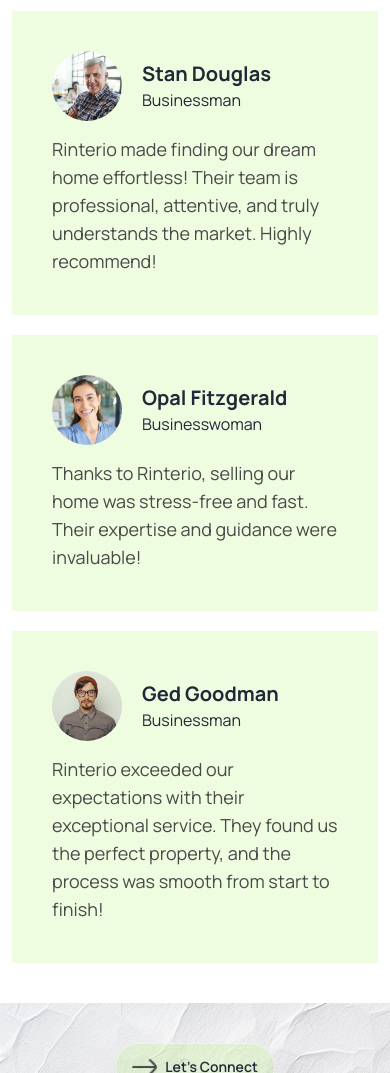
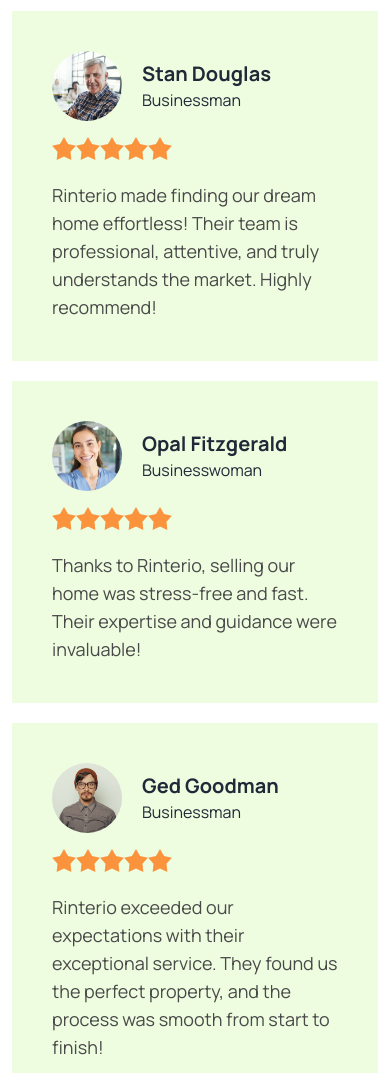
Before and after one commit to mainulimurad/Assignment-3, a plain HTML site: page index.html in a window 390 px wide. Shown: the part 6698-7771 px from the top of the page. Drawn offline with nearby package versions, Linux system fonts and the light colour scheme.

Commit message:
mobile responsive done

```diff
--- a/index.html
+++ b/index.html
@@ -431,6 +431,17 @@
                                     <p>Businessman</p>
                                 </div>
                             </div>
+                            <div class="rating pt-4">
+                                <input type="radio" name="rating-2" class="mask mask-star-2 bg-orange-400" />
+                                <input
+                                  type="radio"
+                                  name="rating-2"
+                                  class="mask mask-star-2 bg-orange-400"
+                                  checked="checked" />
+                                <input type="radio" name="rating-2" class="mask mask-star-2 bg-orange-400" checked="checked"/>
+                                <input type="radio" name="rating-2" class="mask mask-star-2 bg-orange-400" checked="checked"/>
+                                <input type="radio" name="rating-2" class="mask mask-star-2 bg-orange-400" checked="checked"/>
+                              </div>
                             <div class="">
                                 <p class="text-lg text-[#494949] mt-3.5">Rinterio made finding our dream home effortless! Their team is professional, attentive, and truly understands the market. Highly recommend!</p>
                             </div>
@@ -447,11 +458,23 @@
                                     <p>Businesswoman</p>
                                 </div>
                             </div>
+                            <div class="rating pt-4">
+                                <input type="radio" name="rating-2" class="mask mask-star-2 bg-orange-400" />
+                                <input
+                                  type="radio"
+                                  name="rating-2"
+                                  class="mask mask-star-2 bg-orange-400"
+                                  checked="checked" />
+                                <input type="radio" name="rating-2" class="mask mask-star-2 bg-orange-400" checked="checked"/>
+                                <input type="radio" name="rating-2" class="mask mask-star-2 bg-orange-400" checked="checked"/>
+                                <input type="radio" name="rating-2" class="mask mask-star-2 bg-orange-400" checked="checked"/>
+                              </div>
                             <div>
                                 <p class="text-lg text-[#494949] mt-3.5">Thanks to Rinterio, selling our home was stress-free and fast. Their expertise and guidance were invaluable!</p>
                             </div>
                         </div>
                         <div class=" p-10 bg-[#ABEF5F33]">
+
                             <div class="flex gap-5">
                                 <div>
                                     <img class="w-[70px] rounded-full" src="./assets/client-3.jpg" alt="">
@@ -462,9 +485,21 @@
                                     <p>Businessman</p>
                                 </div>
                             </div>
+                            <div class="rating pt-4">
+                                <input type="radio" name="rating-2" class="mask mask-star-2 bg-orange-400" />
+                                <input
+                                  type="radio"
+                                  name="rating-2"
+                                  class="mask mask-star-2 bg-orange-400"
+                                  checked="checked" />
+                                <input type="radio" name="rating-2" class="mask mask-star-2 bg-orange-400" checked="checked"/>
+                                <input type="radio" name="rating-2" class="mask mask-star-2 bg-orange-400" checked="checked"/>
+                                <input type="radio" name="rating-2" class="mask mask-star-2 bg-orange-400" checked="checked"/>
+                              </div>
                             <div>
                                 <p class="text-lg text-[#494949] mt-3.5">Rinterio exceeded our expectations with their exceptional service. They found us the perfect property, and the process was smooth from start to finish!</p>
                             </div>
+
                         </div>
                     </div>
                 </div>
```
